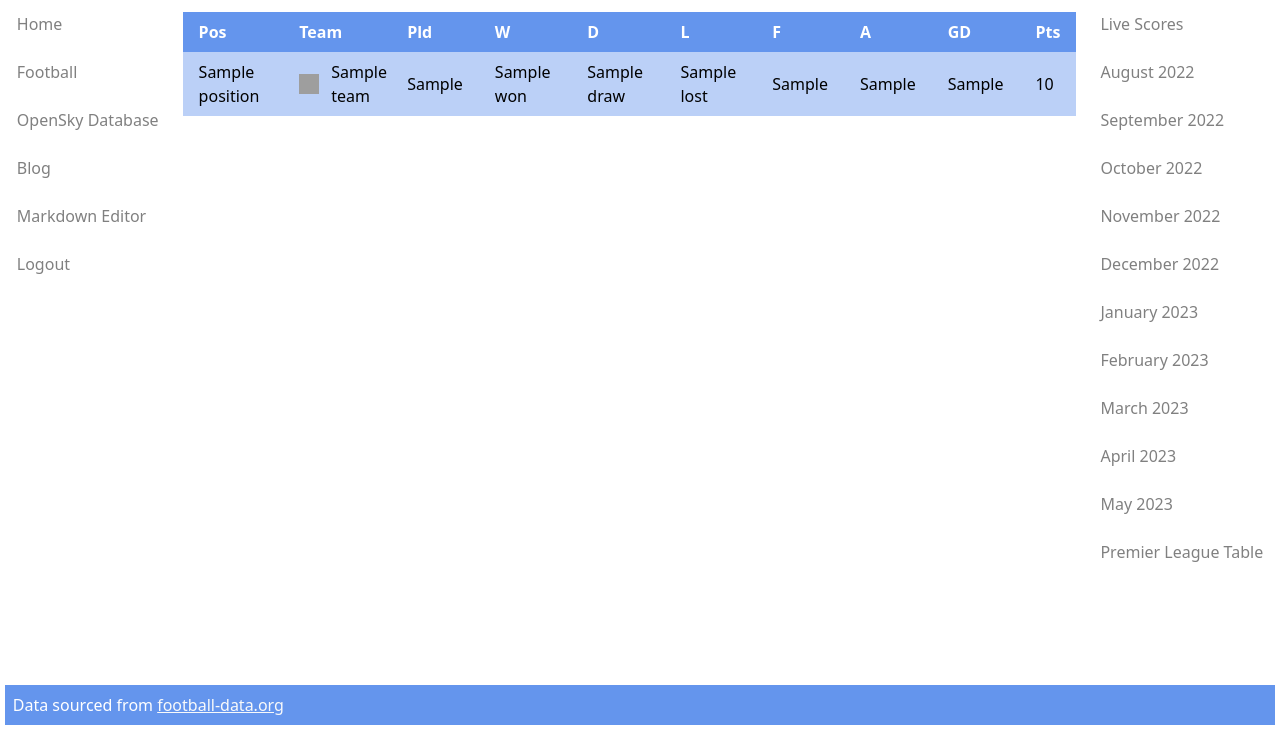
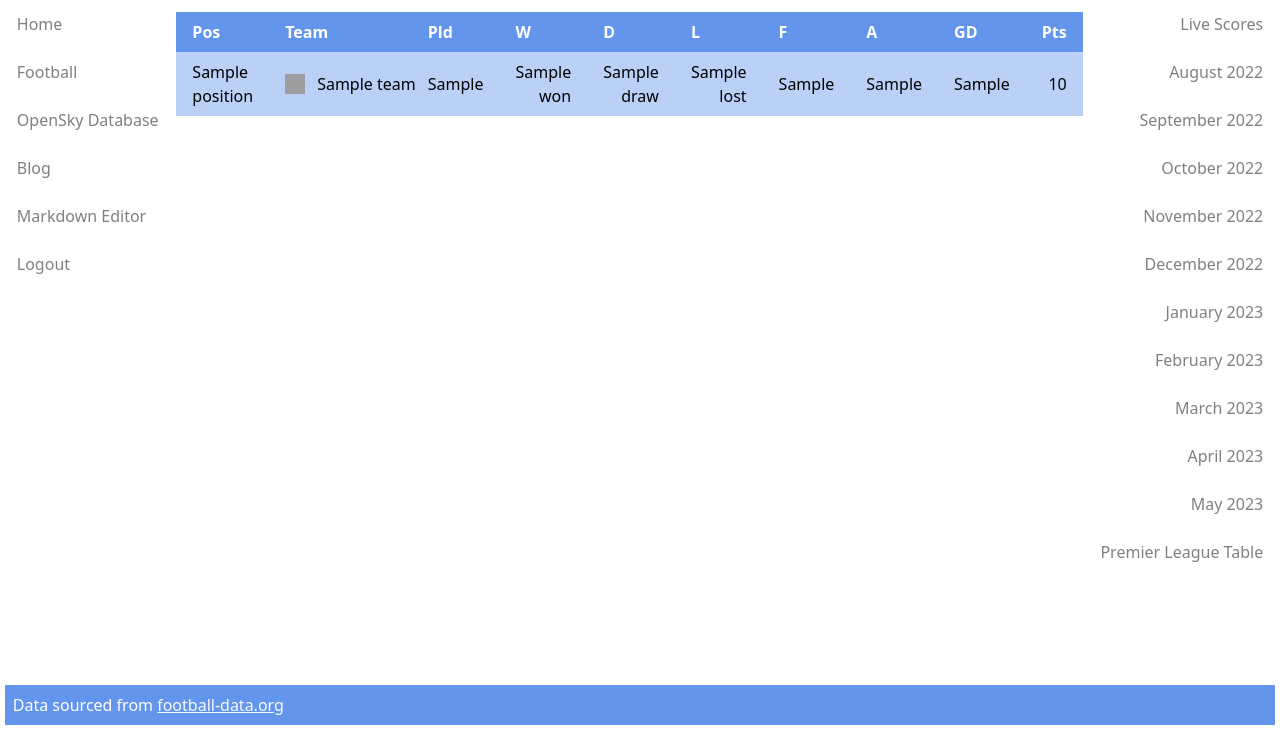
Before and after one commit to schleising/website3, a FastAPI app: template website/templates/football/table_template.html in a window 1280 px wide. Shown: the part 70-800 px from the top of the page. Run offline with FastAPI, Linux system fonts and the light colour scheme; the template is opened without the code that fills it: most values are stand-ins (such as "Sample title", 1, 10 or a date in 2020); parts of the project's set-up code (start-up, migrations or seed data) failed here and were passed over; grey boxes are pictures that could not be loaded.

Commit message:
Tidy up layout

```diff
--- a/website/static/css/football/football.css
+++ b/website/static/css/football/football.css
@@ -46,6 +46,10 @@
     width: 1.25rem;
 }
 
+.team-name {
+    white-space: nowrap;
+}
+
 @media screen and (max-width: 60rem) {
     #content {
         padding: 0.25rem 5rem;
--- a/website/static/css/football/table.css
+++ b/website/static/css/football/table.css
@@ -14,7 +14,6 @@
 .team-data {
     color: black;
     background-color: #bbd0f7;
-    text-align: left;
 }
 
 .data {
@@ -23,6 +22,10 @@
 
 tr:hover > .team-data {
     background-color: #a4c0f4;
+}
+
+.right-align {
+    text-align: right;
 }
 
 @media screen and (max-width: 60rem) {
--- a/website/templates/football/match_template.html
+++ b/website/templates/football/match_template.html
@@ -28,7 +28,7 @@
     <div class="team">
       <div class="team-and-badge">
         <img class="team-badge" src="{{ match.home_team.crest }}"></img>
-        <div class="home-team">{{ match.home_team.short_name }}</div>
+        <div class="team-name">{{ match.home_team.short_name }}</div>
       </div>
       {% if live_matches %}
       <div class="home-team-score"></div>
@@ -43,7 +43,7 @@
     <div class="team">
       <div class="team-and-badge">
         <img class="team-badge" src="{{ match.away_team.crest }}"></img>
-        <div class="away-team">{{ match.away_team.short_name }}</div>
+        <div class="team-name">{{ match.away_team.short_name }}</div>
       </div>
       {% if live_matches %}
       <div class="away-team-score"></div>
--- a/website/templates/football/table_template.html
+++ b/website/templates/football/table_template.html
@@ -45,17 +45,17 @@ goal_difference: int = Field(..., alias='goalDifference')
         <td class="team-data data">
           <div class="team-and-badge">
             <img class="team-badge" src="{{ table_item.team.crest }}"></img>
-            <div class="home-team">{{ table_item.team.short_name }}</div>
+            <div class="team-name">{{ table_item.team.short_name }}</div>
           </div>
         </td>
-        <td class="team-data data">{{ table_item.played_games }}</td>
-        <td class="team-data data medium-table">{{ table_item.won }}</td>
-        <td class="team-data data medium-table">{{ table_item.draw }}</td>
-        <td class="team-data data medium-table">{{ table_item.lost }}</td>
-        <td class="team-data data large-table">{{ table_item.goals_for }}</td>
-        <td class="team-data data large-table">{{ table_item.goals_against }}</td>
-        <td class="team-data data">{{ table_item.goal_difference }}</td>
-        <td class="team-data data">{{ table_item.points }}</td>
+        <td class="team-data data right-align">{{ table_item.played_games }}</td>
+        <td class="team-data data medium-table right-align">{{ table_item.won }}</td>
+        <td class="team-data data medium-table right-align">{{ table_item.draw }}</td>
+        <td class="team-data data medium-table right-align">{{ table_item.lost }}</td>
+        <td class="team-data data large-table right-align">{{ table_item.goals_for }}</td>
+        <td class="team-data data large-table right-align">{{ table_item.goals_against }}</td>
+        <td class="team-data data right-align">{{ table_item.goal_difference }}</td>
+        <td class="team-data data right-align">{{ table_item.points }}</td>
       </tr>
       {% endfor %}
     </tbody>
```
